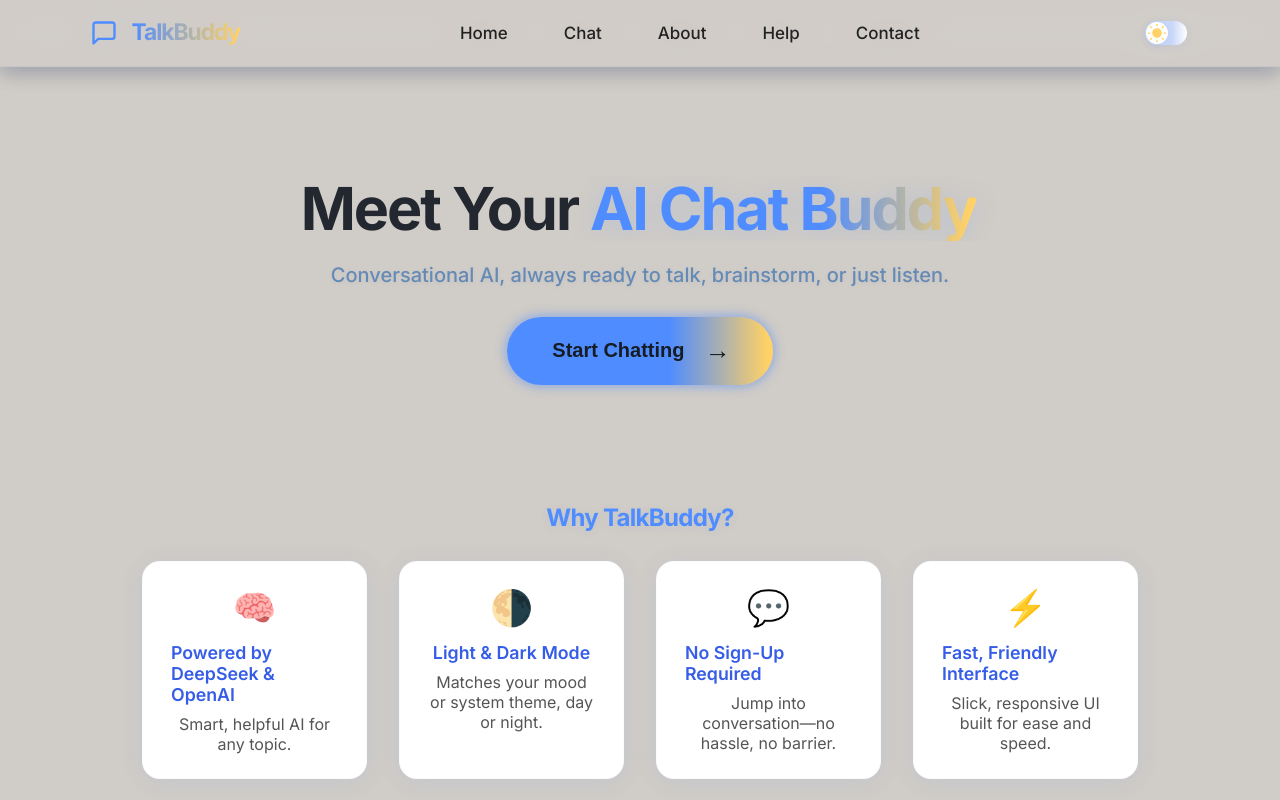
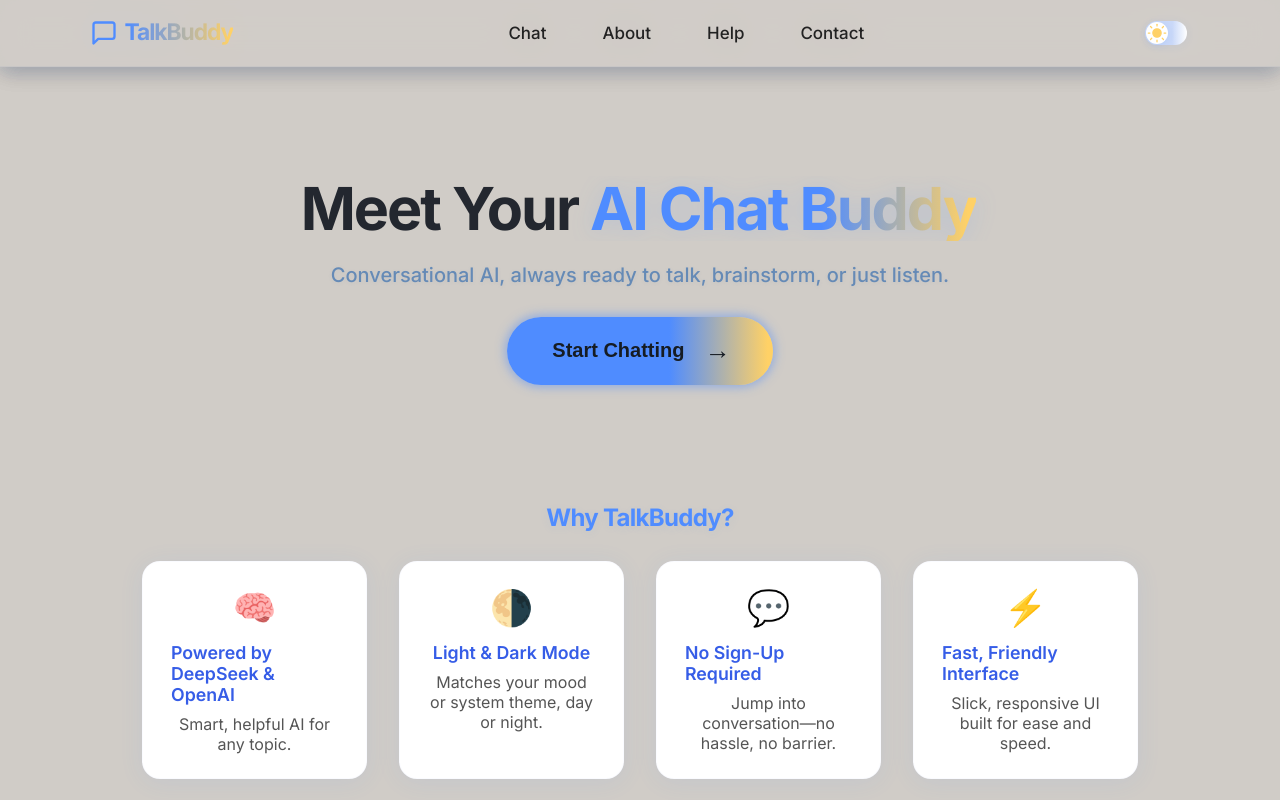
Before and after one commit to Workflow-Manager-admin/chatmate-32479-083332f9, a React (Create React App) app in the folder chatmate/: page / in a window 1280 px wide. Shown: the top 800 px of the page. Built offline with nearby package versions, Linux system fonts and the light colour scheme; the HTML template or start-up script is replaced by a standard one.

Commit message:
Auto-commit: Changes as of 2025-06-06T02:46:33.627470+00:00

```diff
--- a/chatmate/src/Navbar.js
+++ b/chatmate/src/Navbar.js
@@ -37,18 +37,26 @@ function Navbar() {
   // PUBLIC_INTERFACE
   /** Navigation link list */
   const navLinks = [
-    { label: "Home", href: "#" },
     { label: "Chat", href: "#" },
     { label: "About", href: "#" },
     { label: "Help", href: "#" },
     { label: "Contact", href: "#" },
   ];
 
+  // Ideally, use react-router-dom's Link, but for this template,
+  // we'll use <a href="/"> to navigate home
+
   return (
     <nav className={`talkbuddy-navbar${theme === "dark" ? " dark" : " light"}`}>
       <div className="navbar-content">
         {/* Logo + Icon */}
         <div className="navbar-left">
+          <a
+            href="/"
+            style={{ textDecoration: "none", display: "flex", alignItems: "center", color: "inherit" }}
+            aria-label="Go to home page"
+            tabIndex={0}
+          >
             <span className="chat-icon" aria-hidden="true">
               {/* Simple chat bubble SVG icon */}
               <svg
@@ -66,6 +74,7 @@ function Navbar() {
               </svg>
             </span>
             <span className="app-title">TalkBuddy</span>
+          </a>
         </div>
         {/* Navigation links */}
         <div className="navbar-links">
```
Also changed, not shown: 2 other files (tests, documents, lock files or other folders). Lines whose indentation alone changed are shown as unchanged.
